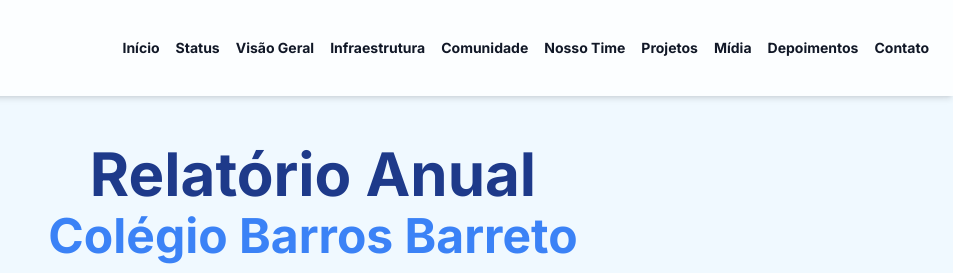
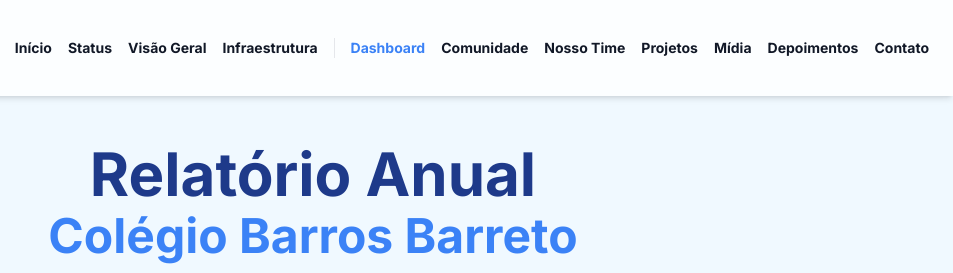
Before and after one commit to wilderpaz/cebb, a plain HTML site: page index.html in a window 1280 px wide. Shown: the top 273 px of the page, 327-1280 px from the left. Drawn offline with nearby package versions, Linux system fonts and the light colour scheme.

Commit message:
Update index.html

```diff
--- a/index.html
+++ b/index.html
@@ -180,6 +180,7 @@
                 <a href="#status" class="nav-link text-sm font-semibold">Status</a>
                 <a href="#overview" class="nav-link text-sm font-semibold">Visão Geral</a>
                 <a href="#infra" class="nav-link text-sm font-semibold">Infraestrutura</a>
+                <a href="dashboard.html" target="_blank" class="nav-link text-sm font-bold text-[#3B82F6] hover:text-[#1E3A8A] ml-4 border-l pl-4">Dashboard</a>
                 <a href="#community" class="nav-link text-sm font-semibold">Comunidade</a>
                 <a href="#team" class="nav-link text-sm font-semibold">Nosso Time</a>
                 <a href="#projects" class="nav-link text-sm font-semibold">Projetos</a>
@@ -197,6 +198,7 @@
             <a href="#status" class="block text-center py-2 px-4 text-sm hover:bg-gray-100">Status</a>
             <a href="#overview" class="block text-center py-2 px-4 text-sm hover:bg-gray-100">Visão Geral</a>
             <a href="#infra" class="block text-center py-2 px-4 text-sm hover:bg-gray-100">Infraestrutura</a>
+            <a href="dashboard.html" target="_blank" class="block text-center py-2 px-4 text-sm font-bold text-[#1E3A8A] hover:bg-gray-100">Dashboard</a>
             <a href="#community" class="block text-center py-2 px-4 text-sm hover:bg-gray-100">Comunidade</a>
             <a href="#team" class="block text-center py-2 px-4 text-sm hover:bg-gray-100">Nosso Time</a>
             <a href="#projects" class="block text-center py-2 px-4 text-sm hover:bg-gray-100">Projetos</a>
```
